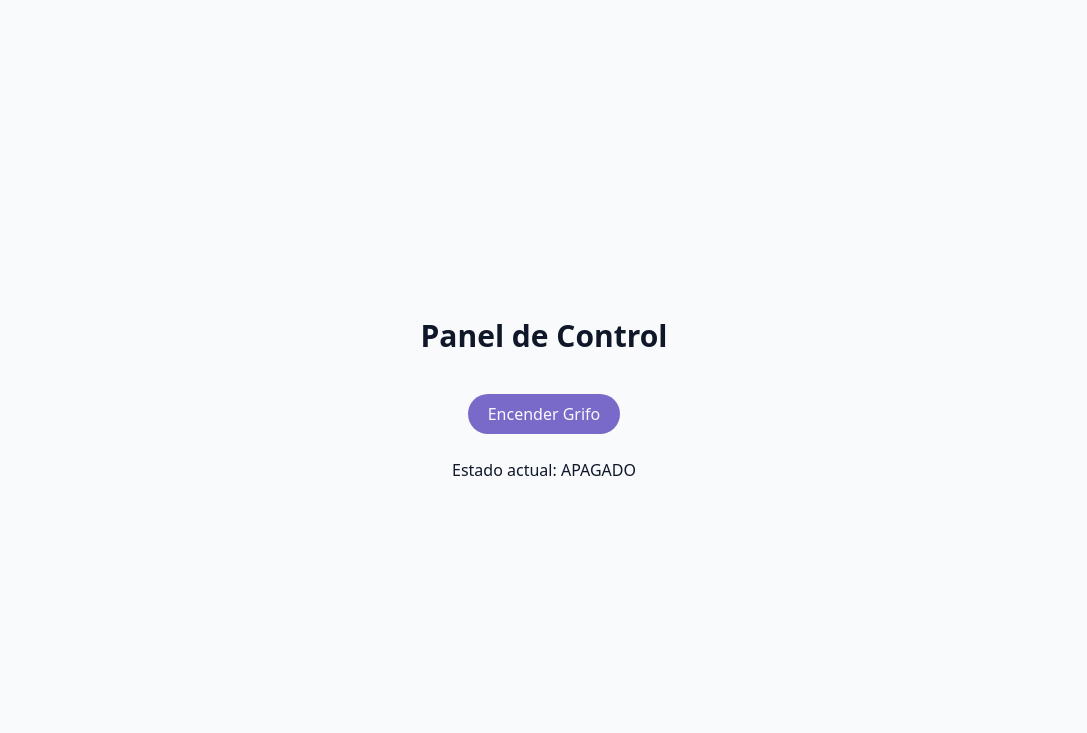
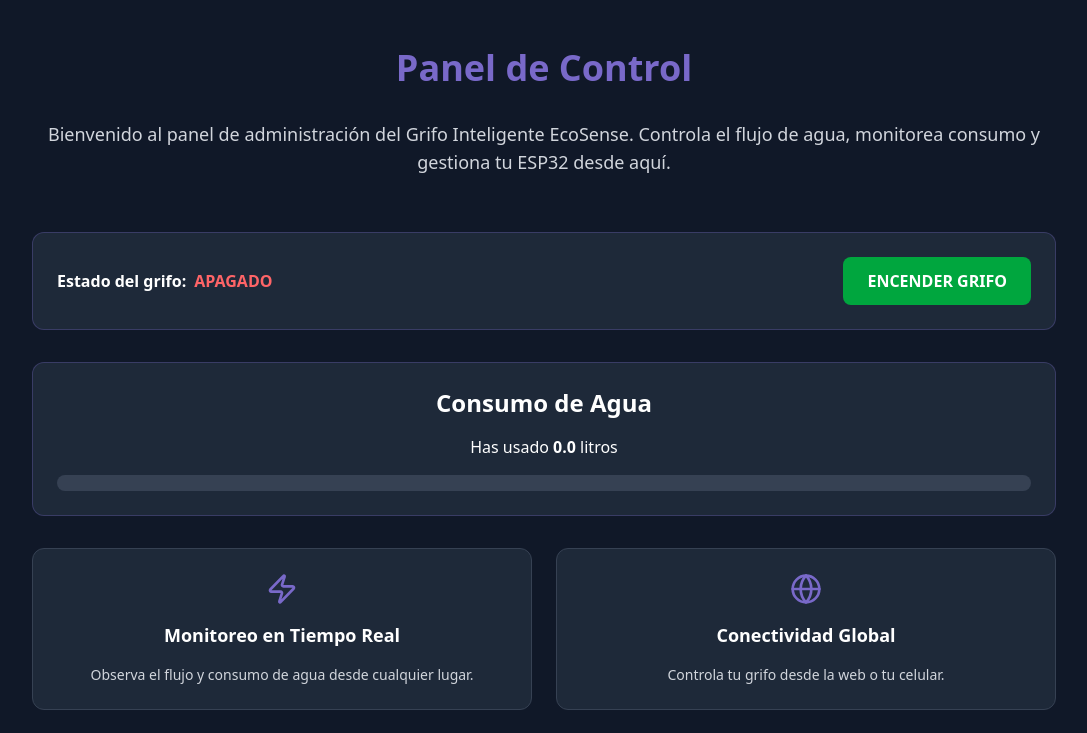
Before and after one commit to deylleranchundiaalcivar34-stack/eco-sense, a React (Vite) app: page /panel in a window 1280 px wide. Shown: the top 733 px of the page, without its empty margins (96-1183 px from the left). Built offline with nearby package versions, Linux system fonts and the light colour scheme; no server answers; the database is empty; sample sign-in values are in the browser's storage.

Commit message:
Actualizacion del login

```diff
--- a/src/pages/Login.jsx
+++ b/src/pages/Login.jsx
@@ -1,56 +1,116 @@
+"use client";
+
 import { useState } from "react";
 import { useNavigate } from "react-router-dom";
+import { Mail, Lock } from "lucide-react";
 import { auth, signInWithEmail, registerWithEmail } from "@/lib/firebase";
 
 const Login = () => {
   const [email, setEmail] = useState("");
   const [password, setPassword] = useState("");
+  const [errorMsg, setErrorMsg] = useState("");
   const navigate = useNavigate();
 
   const handleLogin = async () => {
+    if (!email || !password) {
+      setErrorMsg("El correo y la contraseña son obligatorios para acceder al panel.");
+      return;
+    }
+
     try {
       const user = await signInWithEmail(email, password);
       if (user) navigate("/panel");
     } catch (err) {
-      alert("Error al iniciar sesión: " + err.message);
+      setErrorMsg("Error al iniciar sesión: " + err.message);
     }
   };
 
   const handleRegister = async () => {
+    if (!email || !password) {
+      setErrorMsg("Debes completar correo y contraseña para registrarte.");
+      return;
+    }
+
     try {
       const user = await registerWithEmail(email, password);
       if (user) navigate("/panel");
     } catch (err) {
-      alert("Error al registrarse: " + err.message);
+      setErrorMsg("Error al registrarse: " + err.message);
     }
   };
 
   return (
-    <div className="min-h-screen flex flex-col items-center justify-center px-4 py-12">
-      <h2 className="text-3xl font-bold mb-6">Iniciar Sesión / Registrarse</h2>
+    <section className="min-h-screen flex flex-col items-center justify-center px-4 py-12 bg-gray-900">
+
+      <div className="w-full max-w-md p-8 bg-gray-800 rounded-2xl shadow-xl border border-primary/30 flex flex-col gap-6">
+        <h2 className="text-3xl font-bold text-center text-primary">
+          Panel de Control EcoSense
+        </h2>
+        <p className="text-center text-sm text-gray-400">
+          Ingresa tu correo y contraseña para gestionar tu Grifo Inteligente ESP32.
+          Aquí podrás controlar el flujo de agua y monitorear el consumo en tiempo real.
+        </p>
+
+        {/* Mensaje de error */}
+        {errorMsg && (
+          <div className="bg-red-700/20 text-red-400 p-2 rounded-md text-sm text-center">
+            {errorMsg}
+          </div>
+        )}
+
+        {/* Input Email */}
+        <div className="flex items-center gap-3 border border-primary/40 rounded-lg px-3 py-2 focus-within:ring-2 focus-within:ring-primary bg-gray-700">
+          <Mail className="text-primary w-5 h-5" />
           <input
-        className="input-field mb-4"
+            className="w-full bg-transparent outline-none text-sm text-white placeholder:text-gray-400"
             type="email"
             placeholder="Correo"
             value={email}
             onChange={(e) => setEmail(e.target.value)}
           />
+        </div>
+
+        {/* Input Password */}
+        <div className="flex items-center gap-3 border border-primary/40 rounded-lg px-3 py-2 focus-within:ring-2 focus-within:ring-primary bg-gray-700">
+          <Lock className="text-primary w-5 h-5" />
           <input
-        className="input-field mb-4"
+            className="w-full bg-transparent outline-none text-sm text-white placeholder:text-gray-400"
             type="password"
             placeholder="Contraseña"
             value={password}
             onChange={(e) => setPassword(e.target.value)}
           />
-      <div className="flex gap-4">
-        <button className="cosmic-button" onClick={handleLogin}>
+        </div>
+
+        {/* Botones */}
+        <div className="flex flex-col gap-3 mt-2">
+          <button
+            className="cosmic-button border border-primary bg-primary text-white hover:bg-primary/10 transition-colors"
+            onClick={handleLogin}
+          >
             Iniciar Sesión
           </button>
-        <button className="cosmic-button" onClick={handleRegister}>
+          <button
+            className="cosmic-button border border-primary bg-primary text-white hover:bg-primary/10 transition-colors"
+            onClick={handleRegister}
+          >
             Registrarse
           </button>
         </div>
+
+        <p className="text-xs text-center text-gray-400 mt-2">
+          Si no tienes cuenta, puedes registrarte. Una vez registrado, podrás ingresar al panel de control para administrar tu ESP32 y monitorear tu grifo inteligente.
+        </p>
       </div>
+
+              {/* Botón de retorno */}
+        <button
+          onClick={() => navigate("/")}
+          className="mt-8 px-6 py-3 rounded-lg font-semibold bg-primary text-white hover:bg-primary/90 transition-colors"
+        >
+          ← Volver al inicio
+        </button>
+    </section>
   );
 };
 
--- a/src/pages/PanelControl.jsx
+++ b/src/pages/PanelControl.jsx
@@ -1,33 +1,170 @@
+"use client";
+
 import { useEffect, useState } from "react";
-import { db } from "@/lib/firebase";
-import { ref, get, set } from "firebase/database";
+import { auth, db } from "@/lib/firebase";
+import { ref, set, onValue } from "firebase/database";
+import { useNavigate } from "react-router-dom";
+import { Zap, Globe, Cpu, Activity } from "lucide-react";
 
 const PanelControl = () => {
-  const [grifoState, setGrifoState] = useState(false);
+  const [isGrifoOn, setIsGrifoOn] = useState(false);
+  const [waterUsed, setWaterUsed] = useState(0);
+  const [loading, setLoading] = useState(true);
+  const navigate = useNavigate();
 
-  const toggleGrifo = async () => {
-    const newState = !grifoState;
-    setGrifoState(newState);
-    await set(ref(db, "/grifoState"), newState);
+  // Verificar login y obtener datos
+  useEffect(() => {
+    const unsubscribe = auth.onAuthStateChanged(user => {
+      if (!user) {
+        setLoading(false);
+        return navigate("/login"); // si no está logueado → login
+      }
+
+      const userRef = ref(db, `users/${user.uid}`);
+      onValue(userRef, snapshot => {
+        const data = snapshot.val();
+        if (data) {
+          setIsGrifoOn(data.grifoState ?? false);
+          setWaterUsed(data.waterUsed ?? 0);
+        } else {
+          set(ref(db, `users/${user.uid}`), { grifoState: false, waterUsed: 0 });
+        }
+        setLoading(false);
+      });
+    });
+
+    return () => unsubscribe();
+  }, [navigate]);
+
+  const sendCommandToESP32 = async (turnOn) => {
+    try {
+      await fetch(`https://TU_ESP32_IP/comando`, {
+        method: "POST",
+        headers: { "Content-Type": "application/json" },
+        body: JSON.stringify({ grifoOn: turnOn }),
+      });
+    } catch (err) {
+      console.error("Error enviando comando al ESP32:", err);
+    }
   };
 
-  useEffect(() => {
-    const fetchState = async () => {
-      const snapshot = await get(ref(db, "/grifoState"));
-      if (snapshot.exists()) setGrifoState(snapshot.val());
-    };
-    fetchState();
-  }, []);
+  const PanelCard = ({ icon: Icon, title, description, centered }) => (
+  <div
+    className={`p-6 rounded-xl bg-gray-800 border border-gray-700 flex flex-col gap-4 ${
+      centered ? "items-center text-center" : "items-start text-left"
+    }`}
+  >
+    <Icon className="h-8 w-8 text-primary" />
+    <h4 className="font-semibold text-lg">{title}</h4>
+    <p className="text-sm text-gray-300">{description}</p>
+  </div>
+  );
+
+  const toggleGrifo = () => {
+    const newState = !isGrifoOn;
+    setIsGrifoOn(newState);
+    sendCommandToESP32(newState);
+    const user = auth.currentUser;
+    if (user) set(ref(db, `users/${user.uid}/grifoState`), newState);
+  };
+
+  if (loading) {
+    return (
+      <div className="flex items-center justify-center min-h-screen text-white bg-gray-900">
+        <p>Cargando Panel de Control...</p>
+      </div>
+    );
+  }
 
   return (
-    <div className="min-h-screen flex flex-col items-center justify-center px-4 py-12 gap-6">
-      <h2 className="text-3xl font-bold mb-4">Panel de Control</h2>
-      <button className="cosmic-button" onClick={toggleGrifo}>
-        {grifoState ? "Apagar Grifo" : "Encender Grifo"}
-      </button>
-      <p>Estado actual: {grifoState ? "ENCENDIDO" : "APAGADO"}</p>
-    </div>
+    <section className="min-h-screen flex flex-col items-center justify-center px-6 py-12 overflow-hidden bg-gray-900 text-white">
+      <div className="max-w-5xl w-full flex flex-col items-center gap-8">
+
+        <h1 className="text-4xl font-bold text-primary">Panel de Control</h1>
+        <p className="text-lg text-gray-300 text-center mb-6">
+          Bienvenido al panel de administración del Grifo Inteligente EcoSense.
+          Controla el flujo de agua, monitorea consumo y gestiona tu ESP32 desde aquí.
+        </p>
+
+        {/* Estado del grifo */}
+        <div className="w-full p-6 rounded-xl bg-gray-800 flex flex-col sm:flex-row justify-between items-center gap-4 border border-primary/30">
+          <div>
+            <span className="font-semibold">Estado del grifo:</span>
+            <span className={`ml-2 font-bold ${isGrifoOn ? "text-green-400" : "text-red-400"}`}>
+              {isGrifoOn ? "ENCENDIDO" : "APAGADO"}
+            </span>
+          </div>
+          <button
+            onClick={toggleGrifo}
+            className={`px-6 py-3 rounded-lg font-semibold transition-colors duration-300 ${
+              isGrifoOn ? "bg-red-600 hover:bg-red-500" : "bg-green-600 hover:bg-green-500"
+            }`}
+          >
+            {isGrifoOn ? "APAGAR GRIFO" : "ENCENDER GRIFO"}
+          </button>
+        </div>
+
+        {/* Consumo de agua */}
+        <div className="w-full p-6 rounded-xl bg-gray-800 flex flex-col gap-4 border border-primary/30">
+          <h2 className="text-2xl font-semibold">Consumo de Agua</h2>
+          <p>Has usado <strong>{waterUsed.toFixed(1)}</strong> litros</p>
+          <div className="w-full h-4 rounded-full bg-gray-700 overflow-hidden">
+            <div
+              className="h-full bg-primary transition-all duration-500"
+              style={{ width: `${Math.min((waterUsed / 10) * 100, 100)}%` }}
+            />
+          </div>
+        </div>
+
+        {/* Estadísticas / Funcionalidades */}
+        <div className="grid grid-cols-1 sm:grid-cols-2 gap-6 w-full">
+          <PanelCard
+            icon={Zap}
+            title="Monitoreo en Tiempo Real"
+            description="Observa el flujo y consumo de agua desde cualquier lugar."
+            centered
+          />
+          <PanelCard
+            icon={Globe}
+            title="Conectividad Global"
+            description="Controla tu grifo desde la web o tu celular."
+            centered
+          />
+          <PanelCard
+            icon={Activity}
+            title="Control Manual"
+            description="Activa o desactiva manualmente cuando necesites."
+            centered
+          />
+          <PanelCard
+            icon={Cpu}
+            title="Actualizaciones"
+            description="El grifo se mantiene actualizado con nuevas funciones."
+            centered
+          />
+        </div>
+
+        {/* Botón de retorno */}
+        <button
+          onClick={() => navigate("/")}
+          className="mt-8 px-6 py-3 rounded-lg font-semibold bg-primary text-white hover:bg-primary/90 transition-colors"
+        >
+          ← Volver al inicio
+        </button>
+      </div>
+    </section>
   );
 };
 
+// Componente para las cards del panel
+const PanelCard = ({ icon: Icon, title, description }) => (
+  <div className="p-6 rounded-xl flex items-center gap-4 bg-gray-800 border border-gray-700">
+    <Icon className="h-8 w-8 text-primary" />
+    <div>
+      <h4 className="font-semibold text-lg">{title}</h4>
+      <p className="text-sm text-gray-300">{description}</p>
+    </div>
+  </div>
+);
+
 export default PanelControl;
```
Lines whose indentation alone changed are shown as unchanged.
